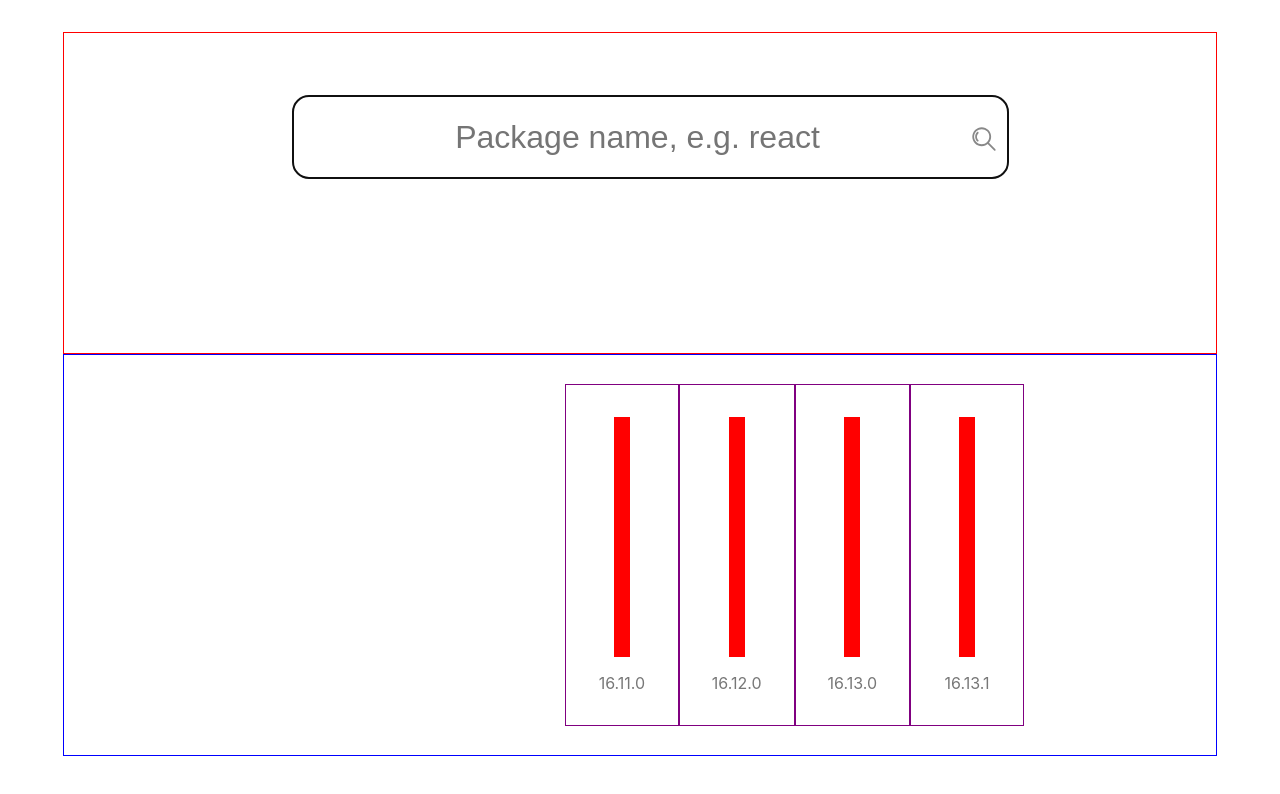
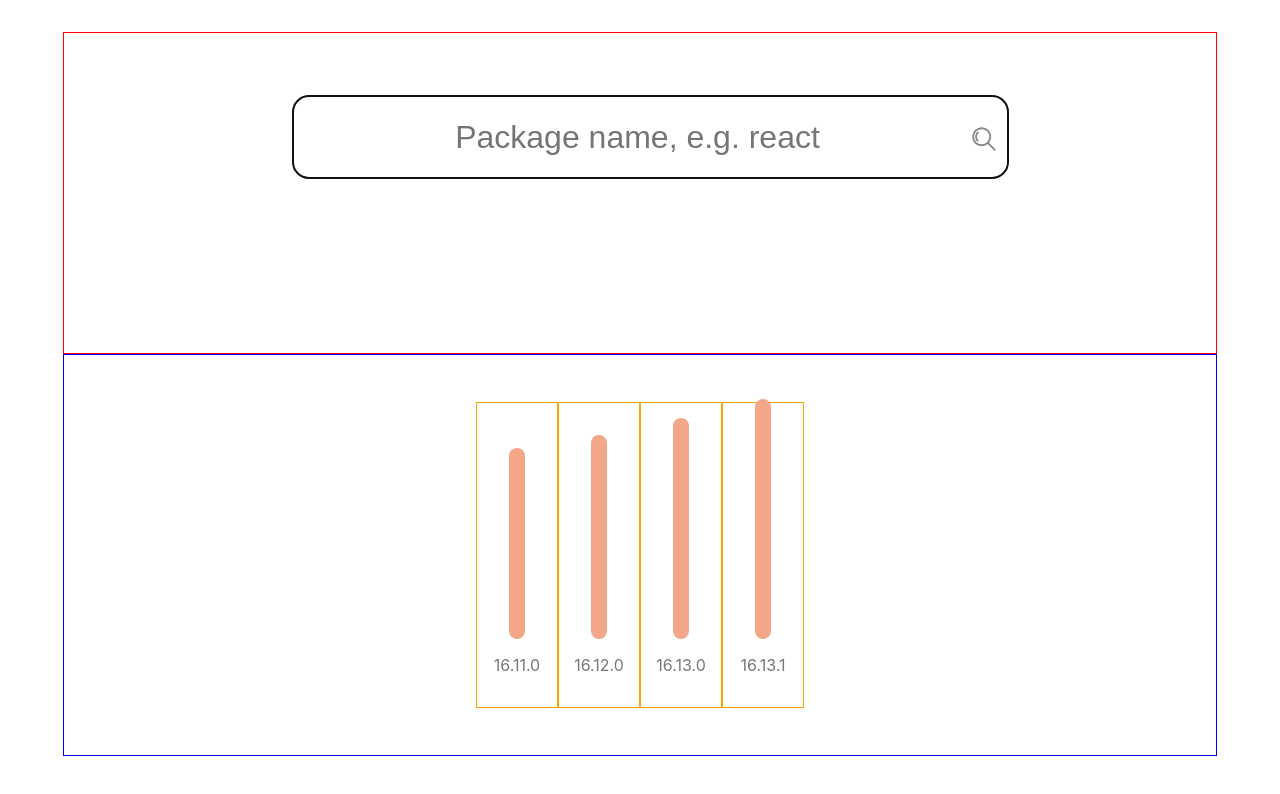
Before and after one commit to barisdemiray/dumbbell, a React (Create React App) app in the folder frontend/: page / in a window 1280 px wide. Shown: the top 794 px of the page. Built offline with nearby package versions, Linux system fonts and the light colour scheme.

Commit message:
Use normalized values for varying height of barchart items

```diff
--- a/frontend/src/App.js
+++ b/frontend/src/App.js
@@ -13,25 +13,25 @@ function App() {
     {
       bundleSizeInBytes: 96212,
       minifiedBundleSizeInBytes: 30377,
-      minifiedAndGzippedBundleSizeInBytes: 9897,
+      minifiedAndGzippedBundleSizeInBytes: 9297,
       version: '16.11.0',
     },
     {
       bundleSizeInBytes: 96149,
-      minifiedBundleSizeInBytes: 30377,
+      minifiedBundleSizeInBytes: 32377,
       minifiedAndGzippedBundleSizeInBytes: 9898,
       version: '16.12.0',
     },
     {
       bundleSizeInBytes: 82394,
-      minifiedBundleSizeInBytes: 30182,
+      minifiedBundleSizeInBytes: 35182,
       minifiedAndGzippedBundleSizeInBytes: 9907,
       version: '16.13.0',
     },
     {
       bundleSizeInBytes: 82394,
-      minifiedBundleSizeInBytes: 30182,
-      minifiedAndGzippedBundleSizeInBytes: 9908,
+      minifiedBundleSizeInBytes: 38182,
+      minifiedAndGzippedBundleSizeInBytes: 11008,
       version: '16.13.1',
     },
   ]);
--- a/frontend/src/components/barchart-element.component.jsx
+++ b/frontend/src/components/barchart-element.component.jsx
@@ -1,4 +1,4 @@
-import React, { useState } from 'react';
+import React from 'react';
 import PropTypes from 'prop-types';
 
 import './barchart-element.styles.css';
@@ -6,15 +6,28 @@ import './barchart-element.styles.css';
 /**
  * A component that renders a bar chart element with data.
  */
-function BarChartElement({ data }) {
+function BarChartElement({ data, normalizedValue }) {
   /**
    * Renders a barchart element, i.e. a bar.
    */
   const renderBar = () => {
+    // Do not render before we receive the normalized value
+    if (!normalizedValue) {
+      return null;
+    }
+
+    const barStyle = {
+      height: normalizedValue.toFixed(2) + '%',
+    };
+
+    console.debug('barStyle', barStyle);
+
     return (
-      <div className="BarChartElement">
+      <div className="BarChartElement" style={barStyle}>
         <div className="BarChartElementBar"></div>
         <div className="BarChartElementLabel">{data.version}</div>
+        {/* <div className="BarChartElementLabel">{data.minifiedBundleSizeInBytes}</div>
+        <div className="BarChartElementLabel">{normalizedValue}</div> */}
       </div>
     );
   };
@@ -25,6 +38,7 @@ function BarChartElement({ data }) {
 // Check props
 BarChartElement.propTypes = {
   data: PropTypes.object.isRequired,
+  normalizedValue: PropTypes.number.isRequired,
 };
 
 export default BarChartElement;
--- a/frontend/src/components/barchart-element.styles.css
+++ b/frontend/src/components/barchart-element.styles.css
@@ -4,17 +4,19 @@
   justify-content: flex-end;
   align-items: center;
 
+  height: 15rem;
+
   padding: 2rem;
-  border: 1px solid purple;
+  border: 1px solid orange;
 }
 
 /* Define an animation for the bar chart element */
-@keyframes slideInFromLeft {
+@keyframes slideInFromBottom {
   from {
     height: 0rem;
   }
   to {
-    height: 15rem;
+    /* height: 100%; */
   }
 }
 
@@ -23,19 +25,24 @@
   flex-direction: column;
   justify-content: flex-end;
   align-items: center;
+
+  width: 1rem;
+  /* height: 100%; */
+
+  animation-name: slideInFromBottom;
+  animation-duration: 2s;
+  animation-delay: 0.5s;
 }
 
 .BarChartElementBar {
-  width: 1rem;
-  height: 15rem;
+  width: 100%;
+  height: auto;
+  min-height: 100%;
 
   margin: 0rem 1rem;
 
-  background-color: red;
-
-  animation-name: slideInFromLeft;
-  animation-duration: 2s;
-  animation-delay: 0.5s;
+  border-radius: 25px;
+  background-color: #f4a688;
 }
 
 .BarChartElementLabel {
--- a/frontend/src/components/barchart.component.jsx
+++ b/frontend/src/components/barchart.component.jsx
@@ -1,4 +1,4 @@
-import React, { useState } from 'react';
+import React, { useState, useEffect } from 'react';
 import PropTypes from 'prop-types';
 
 import './barchart.styles.css';
@@ -8,9 +8,48 @@ import BarChartElement from './barchart-element.component';
  * A component that renders a bar chart with given data.
  */
 function BarChart({ data }) {
+  const [normalizedValueList, setNormalizedValueList] = useState([]);
+
+  /**
+   * When props are received, find normalized size for each of them.
+   * This is to show a corresponding height with a percentage for each bar item on the bar chart.
+   * For example, largest value will be at its 100% height, and then it will decrease.
+   */
+  useEffect(() => {
+    console.table(data);
+
+    // Normalize data w.r.t. minified values, then we'll show gzipped inside that bar.
+    let normalizedValues = [];
+
+    // Find max first, which will serve as 100% value
+    const max = Math.max.apply(
+      null,
+      data.map((item) => item.minifiedBundleSizeInBytes)
+    );
+
+    for (const dataItem of data) {
+      console.debug(dataItem);
+      const currentValue = dataItem.minifiedBundleSizeInBytes;
+
+      // We want values in range [0, 100]
+      const normalizedValue = (currentValue * 100.0) / max;
+      normalizedValues.push(normalizedValue);
+    }
+
+    // Update state with this info
+    setNormalizedValueList(normalizedValues);
+  }, [data]);
+
   // Renders all the elements in given data
   const renderElements = () => {
-    return data.map((dataElement) => <BarChartElement data={dataElement} />);
+    // console.table(data);
+    return data.map((dataElement, index) => (
+      <BarChartElement
+        key={index}
+        data={dataElement}
+        normalizedValue={normalizedValueList[index]}
+      />
+    ));
   };
 
   return <div className="BarChartContainer">{renderElements()}</div>;
--- a/frontend/src/components/barchart.styles.css
+++ b/frontend/src/components/barchart.styles.css
@@ -4,6 +4,6 @@
   justify-content: flex-end;
   align-items: flex-end;
 
-  min-width: 60vw;
-  min-height: 40vh;
+  /* min-width: 60vw;
+  min-height: 40vh; */
 }
--- a/frontend/src/components/resultbox.component.jsx
+++ b/frontend/src/components/resultbox.component.jsx
@@ -1,4 +1,4 @@
-import React, { useState } from 'react';
+import React from 'react';
 import PropTypes from 'prop-types';
 
 import './resultbox.styles.css';
--- a/frontend/src/components/searchbox.component.jsx
+++ b/frontend/src/components/searchbox.component.jsx
@@ -48,6 +48,7 @@ function SearchBox({ handleChange, handleSubmit }) {
         src="./static/images/noun_Search_3179535.svg"
         className="SearchBoxIcon"
         onClick={() => submitChange()}
+        alt=""
       />
     </div>
   );
```
